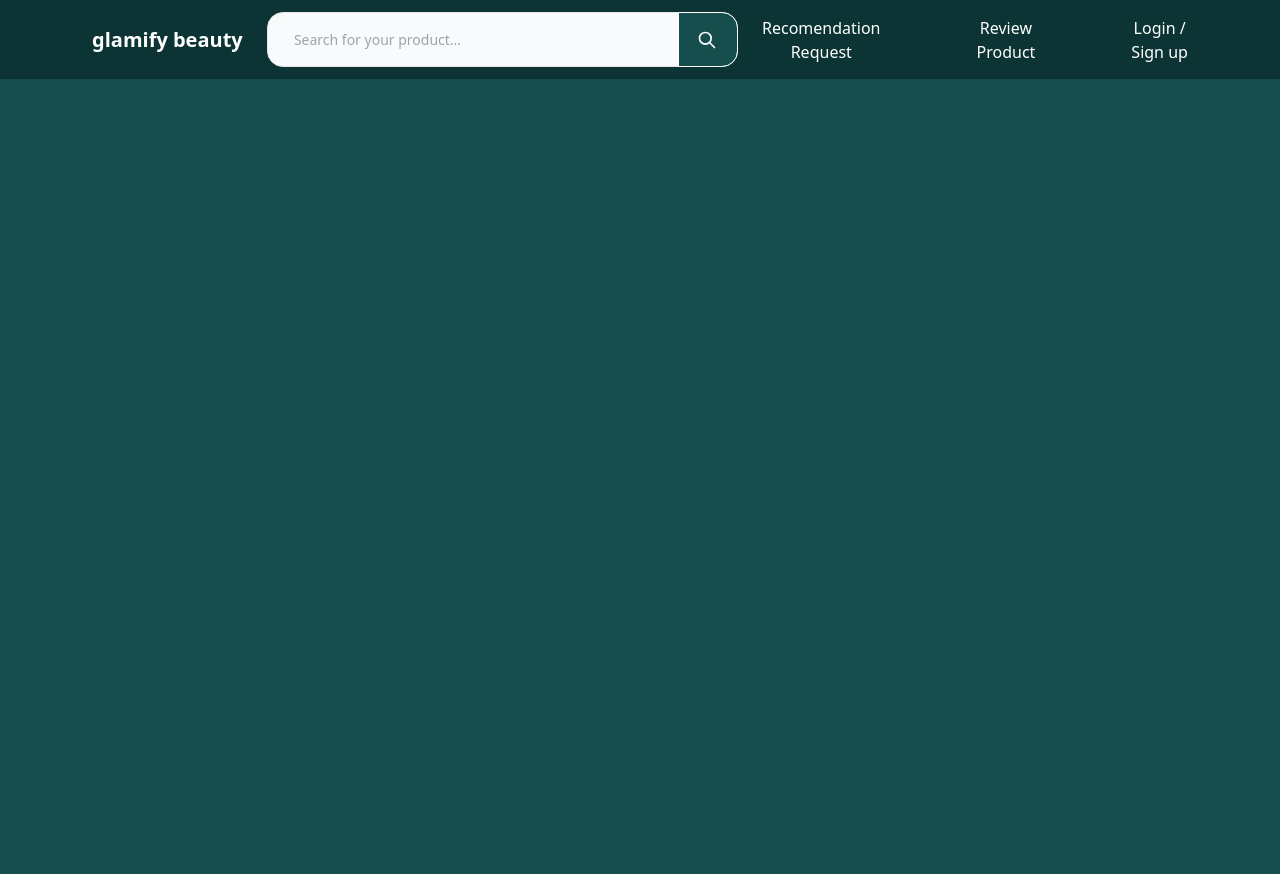
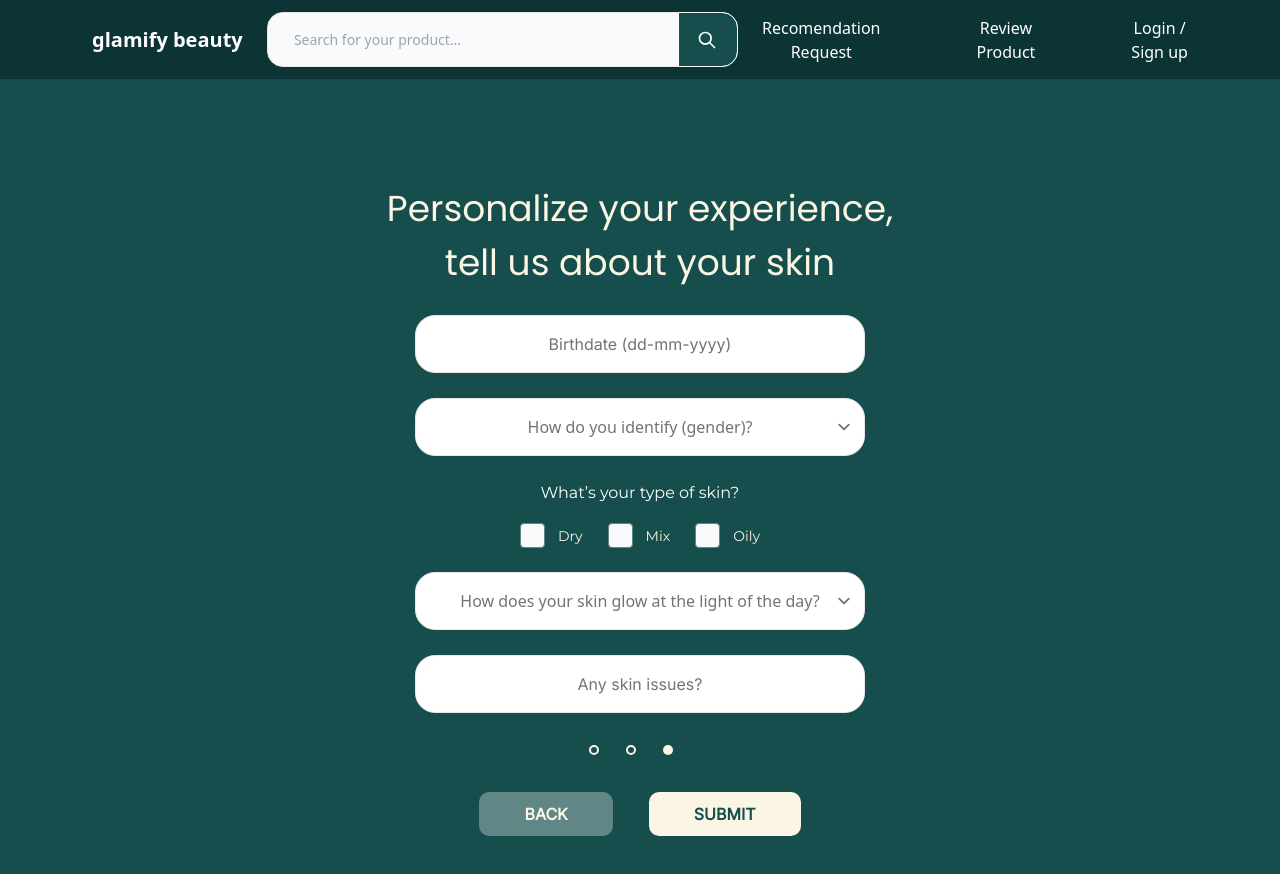
Before and after one commit to fahmiSD/glamify, a Nuxt app: page /survey3 in a window 1280 px wide. Shown: the top 874 px of the page. Before the commit the page ends 800 px from the top, so only its background shows below. Built offline with nearby package versions, Linux system fonts and the light colour scheme.

Commit message:
add survey 3

```diff
--- a/nuxt.config.ts
+++ b/nuxt.config.ts
@@ -113,6 +113,31 @@ export default defineNuxtConfig({
               input.checked = true;
             }
           }
+
+          function checkSkin(input)
+          {
+
+            var checkboxes = document.getElementsByClassName("radioCheckSkin");
+
+            for(var i = 0; i < checkboxes.length; i++)
+            {
+              //uncheck all
+              if(checkboxes[i].checked == true)
+              {
+                checkboxes[i].checked = false;
+              }
+            }
+
+            //set checked of clicked object
+            if(input.checked == true)
+            {
+              input.checked = false;
+            }
+            else
+            {
+              input.checked = true;
+            }
+          }
           `,
           type: "text/javascript",
         },
--- a/pages/confirmEmail.vue
+++ b/pages/confirmEmail.vue
@@ -21,7 +21,7 @@
 
       <div class="text-center">
         <!-- <button type="submit" class="bg-[#FBF5E3] rounded-[10px] w-[119px] h-[40px]"><p class="text-[#164D4D] font-inter font-bold">CHECK EMAIL</p></button> -->
-        <a href="/survey1" class="bg-[#FBF5E3] px-[30px] py-[12px] rounded-[10px] w-[119px] h-[40px] text-[#164D4D] font-inter font-bold">CHECK EMAIL</a>
+        <nuxtLink to="/survey1" class="bg-[#FBF5E3] px-[30px] py-[12px] rounded-[10px] w-[119px] h-[40px] text-[#164D4D] font-inter font-bold">CHECK EMAIL</nuxtLink>
       </div>
     </form>
   </div>
--- a/pages/survey2.vue
+++ b/pages/survey2.vue
@@ -19,7 +19,7 @@
       <div class="flex justify-center items-center">
         <select
           id="Gender"
-          class="w-[450px] h-[58px] mb-[25px] rounded-[20px] bg-[##F9F9F9] border border-[#E6E6E6] focus:outline-none ring-inset focus:border-[#207a7a] focus:ring focus:ring-[#207a7a] text-center text-[#737373] placeholder:font-inter placeholder:text-center placeholder:text-[#737373]"
+          class="w-[450px] h-[58px] mb-[25px] rounded-[20px] bg-[##F9F9F9] border px-[10px] border-[#E6E6E6] focus:outline-none ring-inset focus:border-[#207a7a] focus:ring focus:ring-[#207a7a] text-center text-[#737373] placeholder:font-inter placeholder:text-center placeholder:text-[#737373]"
         >
           <option selected disabled hidden>How do you identify (gender)?</option>
           <option value="Male">Male</option>
@@ -92,15 +92,15 @@
       </div>
 
       <div class="mb-[47px] flex justify-center">
-        <div class="w-[10px] h-[10px] border-solid border-2 border-[#FBF5E3] rounded-full ml-[17px] mr-[27px]"></div>
+        <div class="w-[10px] h-[10px] border-solid border-2 border-[#FBF5E3] rounded-full ml-[23px] mr-[27px]"></div>
         <div class="w-[10px] h-[10px] bg-[#FBF5E3] rounded-full mr-[27px]"></div>
         <div class="w-[10px] h-[10px] border-solid border-2 border-[#FBF5E3] rounded-full mr-[27px]"></div>
       </div>
 
       <div class="text-center">
         <!-- <button type="submit" class="bg-[#FBF5E3] rounded-[10px] w-[119px] h-[40px]"><p class="text-[#164D4D] font-inter font-bold">CHECK EMAIL</p></button> -->
-        <a href="/" class="bg-[#618686] px-[45px] py-[12px] rounded-[10px] w-[119px] h-[40px] text-[#FBF5E3] font-inter font-bold mr-[18px]">SKIP</a>
-        <a href="/survey2" class="bg-[#FBF5E3] px-[45px] py-[12px] rounded-[10px] w-[119px] h-[40px] text-[#164D4D] font-inter font-bold ml-[18px]">NEXT</a>
+        <a href="/survey1" class="bg-[#618686] px-[45px] py-[12px] rounded-[10px] w-[119px] h-[40px] text-[#FBF5E3] font-inter font-bold mr-[18px]">BACK</a>
+        <a href="/survey3" class="bg-[#FBF5E3] px-[45px] py-[12px] rounded-[10px] w-[119px] h-[40px] text-[#164D4D] font-inter font-bold ml-[18px]">NEXT</a>
       </div>
     </form>
   </div>
--- /dev/null
+++ b/pages/survey3.vue
@@ -0,0 +1,83 @@
+<template>
+  <div class="flex flex-col justify-center items-center h-screen mt-[25px] mb-[50px]">
+    <form>
+      <div>
+        <p class="font-poppins text-[36px] text-[#FBF5E3] mb-[25px] text-center">Personalize your experience,<br />tell us about your skin</p>
+      </div>
+      <div class="flex justify-center items-center">
+        <input
+          id="birthday"
+          datepicker
+          datepicker-autohide
+          datepicker-format="dd-mm-yyyy"
+          type="text"
+          class="w-[450px] h-[58px] mb-[25px] rounded-[20px] bg-[##F9F9F9] border border-[#E6E6E6] focus:outline-none ring-inset focus:border-[#207a7a] focus:ring focus:ring-[#207a7a] text-center text-[#737373] placeholder:font-inter placeholder:text-center placeholder:text-[#737373]"
+          placeholder="Birthdate (dd-mm-yyyy)"
+        />
+      </div>
+
+      <div class="flex justify-center items-center">
+        <select
+          id="Gender"
+          class="w-[450px] h-[58px] mb-[25px] rounded-[20px] bg-[##F9F9F9] border border-[#E6E6E6] focus:outline-none ring-inset focus:border-[#207a7a] focus:ring focus:ring-[#207a7a] text-center text-[#737373] placeholder:font-inter placeholder:text-center placeholder:text-[#737373]"
+        >
+          <option selected disabled hidden>How do you identify (gender)?</option>
+          <option value="Male">Male</option>
+          <option value="Female">Female</option>
+          <option value="Others">Others</option>
+        </select>
+      </div>
+
+      <div class="mb-[24px] flex justify-center items-center">
+        <div>
+          <p class="text-[#FFFFFF] text-[16px] text-center font-montserrat mb-[18px] font-normal">What’s your type of skin?</p>
+          <div class="flex items-center text-center">
+            <input id="dry" type="checkbox" name="typeSkin" value="dry" onclick="checkSkin(this);" class="radioCheckSkin w-[25px] h-[25px] border border-[#618686] bg-gray-50 focus:ring-3 focus:ring-blue-300 rounded" />
+            <label for="dry" class="ml-[13px] text-sm font-normal text-[#FBF5E3] text-[15px] font-montserrat mr-[25px]">Dry</label>
+            <input id="mix" type="checkbox" name="typeSkin" value="mix" onclick="checkSkin(this);" class="radioCheckSkin w-[25px] h-[25px] border border-[#618686] rounded bg-gray-50 focus:ring-3 focus:ring-blue-300" />
+            <label for="mix" class="ml-[13px] text-sm font-normal text-[#FBF5E3] text-[15px] font-montserrat mr-[25px]">Mix</label>
+            <input id="oily" type="checkbox" name="typeSkin" value="oily" onclick="checkSkin(this);" class="radioCheckSkin w-[25px] h-[25px] border border-[#618686] rounded bg-gray-50 focus:ring-3 focus:ring-blue-300" />
+            <label for="oily" class="ml-[13px] text-sm font-normal text-[#FBF5E3] text-[15px] font-montserrat">Oily</label>
+          </div>
+          <div class="flex items-center"></div>
+        </div>
+      </div>
+
+      <div class="flex justify-center items-center">
+        <select
+          id="Skin"
+          class="w-[450px] h-[58px] mb-[25px] rounded-[20px] bg-[##F9F9F9] border border-[#E6E6E6] focus:outline-none ring-inset focus:border-[#207a7a] focus:ring focus:ring-[#207a7a] text-center text-[#737373] placeholder:font-inter placeholder:text-center placeholder:text-[#737373]"
+        >
+          <option selected disabled hidden>How does your skin glow at the light of the day?</option>
+          <option value="AmericanIndian">Dry</option>
+          <option value="Oily">Oily</option>
+          <option value="Normal">Normal</option>
+          <option value="Sensitive">Sensitive</option>
+        </select>
+      </div>
+
+      <div class="flex justify-center items-center">
+        <input
+          class="w-[450px] h-[58px] mb-[32px] rounded-[20px] bg-[##F9F9F9] border border-[#E6E6E6] focus:outline-none ring-inset focus:ring focus:ring-[#207a7a] text-center text-[#737373] placeholder:font-inter placeholder:text-center placeholder:text-[#737373]"
+          placeholder="Any skin issues?"
+          required
+        />
+      </div>
+
+      <div class="mb-[47px] flex justify-center">
+        <div class="w-[10px] h-[10px] border-solid border-2 border-[#FBF5E3] rounded-full ml-[10px] mr-[27px]"></div>
+        <div class="w-[10px] h-[10px] border-solid border-2 border-[#FBF5E3] rounded-full mr-[27px]"></div>
+        <div class="w-[10px] h-[10px] bg-[#FBF5E3] rounded-full mr-[27px]"></div>
+      </div>
+
+      <div class="text-center">
+        <!-- <button type="submit" class="bg-[#FBF5E3] rounded-[10px] w-[119px] h-[40px]"><p class="text-[#164D4D] font-inter font-bold">CHECK EMAIL</p></button> -->
+        <a href="/survey2" class="bg-[#618686] px-[45px] py-[12px] rounded-[10px] w-[119px] h-[40px] text-[#FBF5E3] font-inter font-bold mr-[18px]">BACK</a>
+        <a href="#" class="bg-[#FBF5E3] px-[45px] py-[12px] rounded-[10px] w-[119px] h-[40px] text-[#164D4D] font-inter font-bold ml-[18px]">SUBMIT</a>
+      </div>
+    </form>
+  </div>
+</template>
+<script setup></script>
+
+<style scoped></style>
```
